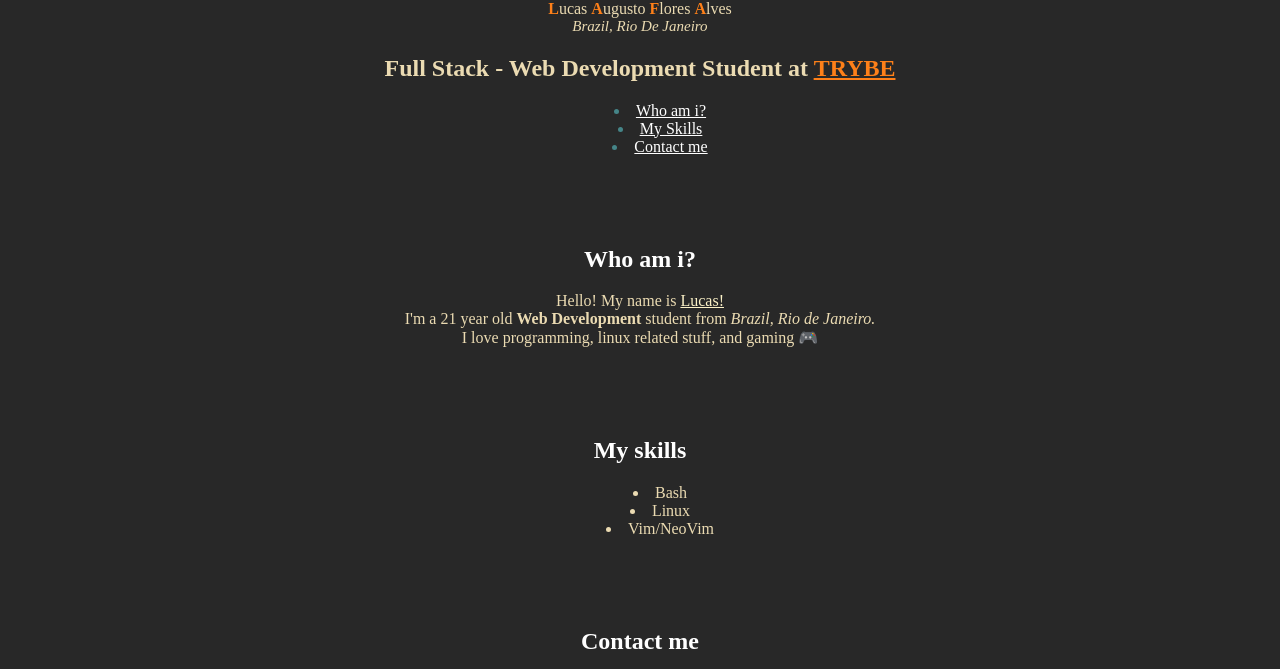
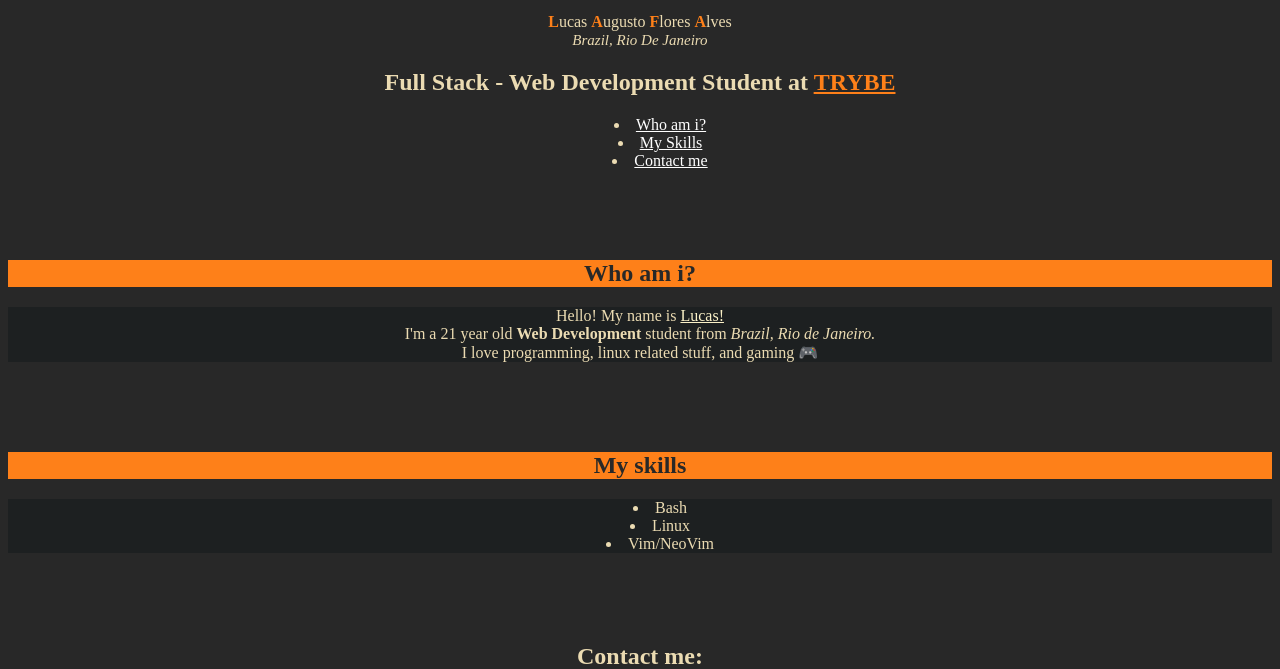
Before and after one commit to LafaDev/lafadev.github.io, a plain HTML site: page index.html in a window 1280 px wide. Shown: the part 384-1053 px from the top of the page. Drawn offline with Linux system fonts and the light colour scheme.

Commit message:
style.css created, style update

```diff
--- a/index.html
+++ b/index.html
@@ -1,61 +1,66 @@
-<!DOCTYPE>
+<!DOCTYPE html>
 <html>
   <head>
     <meta charset="UTF-8">
 	<script type="text/javascript" src="https://livejs.com/live.js"></script>
-    <title>LafaDev Profile</title>
+        <link rel="stylesheet" type="text/css" href="style.css">
+        <title>LafaDev</title>
+        <link rel="icon" type="image/png"
+            href="images/cat-32.png">
+  </head>
 
-  </head>
-<!--
-gruvbox colors
-#98971a #fe8019 #282828 #cc241d
-#fb493 #ebdbb2 #a89984 #fbf1c7
-#689d6a #d65d0e #458588
--->
-  <body style="background-color:#282828;">
+  <body>
     <h1></h1>
     <br>
-    <h2 align=center>
+    <h2>
 	<a href="https://github.com/LafaDev" target="_blank">
-	<img align=center id="lafaphoto" src="images/lafa-photo.png" alt="Lucas Flores' picture" width="258" heigh="258">
+	<img align=center id="lafaphoto"
+            src="images/lafa-photo.png"
+            alt="Lucas Flores' picture"
+            width="258" heigh="258">
 	</a>
 </h2>
+
     <h1 align=center style="color:#fe8019;"> LAFA </h1>
-    	<p align=center style="color:#ebdbb2;">
-		<strong style="color:#fe8019;">L</strong>ucas
-		<strong style="color:#fe8019;">A</strong>ugusto
-		<strong style="color:#fe8019;">F</strong>lores
-		<strong style="color:#fe8019;">A</strong>lves
-      			<br>
+
+    	<p>
+                <span class="fletter">L</span>ucas
+                <span class="fletter">A</span>ugusto
+                <span class="fletter">F</span>lores
+                <span class="fletter">A</span>lves
+      		<br>
       		<em style="font-size:15px;">Brazil, Rio De Janeiro</em>
     	</p>
-    	<h2 align=center style="color:#ebdbb2;"> Full Stack - Web Development Student at <a href= https://www.betrybe.com target="_blank" style="color:#fe8019;">TRYBE </a> </h1>
-		<ul style="color:#458588;list-style-position:inside;text-align:center;">
-			<li> <a style="color:white;" href="#whoami">Who am i?</a></li>
-			<li> <a style="color:white;" href="#myskills">My Skills</a></li>
-			<li> <a style="color:white;" href="#contactme">Contact me</a></li>
+
+    	<h2> Full Stack - Web Development Student at <a href= https://www.betrybe.com target="_blank" style="color:#fe8019;">TRYBE </a> </h1>
+
+		<ul class="summary">
+			<li> <a href="#whoami">Who am i?</a></li>
+			<li> <a href="#myskills">My Skills</a></li>
+			<li> <a href="#contactme">Contact me</a></li>
 		</ul>
-	<br>
-	<br>
-	<br>
-	<h2 align=center style="color:white;" id="whoami">Who am i?</h2>
-          <p align=center style="color:#ebdbb2">Hello! My name is <a style="color:#fbf1c7" href="#lafaphoto">Lucas!</a><br>
+
+	<br> <br> <br>
+
+	<h2 id="whoami">Who am i?</h2>
+
+          <p class="block">Hello! My name is <a style="color:#fbf1c7" href="#lafaphoto">Lucas!</a><br>
 	     I'm a 21 year old <strong>Web Development</strong> student from <em>Brazil, Rio de Janeiro.</em> <br>
 	     I love programming, linux related stuff, and gaming 🎮
           </p>
-	<br>
-	<br>
-	<br>
-	<h2 align=center style="color:white;" id="myskills">My skills</h2>
-          <ul style="color:#ebdbb2;list-style-position:inside;text-align:center;">
+
+	<br> <br> <br>
+
+	<h2 id="myskills">My skills</h2>
+          <ul id="listskill" class="summary">
             <li>Bash</li>
             <li>Linux</li>
             <li>Vim/NeoVim</li>
           </ul>
-	<br>
-	<br>
-	<br>
-	<h2 align=center id="contactme" style="color:white;">Contact me</h2>
+
+	<br> <br> <br>
+
+	<h2 id="contactme">Contact me:</h2>
         <p align=center>
         <a href="https://www.linkedin.com/in/lafa/" target="_blank"><img src="https://img.shields.io/badge/LinkedIn-0077B5?style=for-the-badge&logo=linkedin&logoColor=white""></a>
 	<a href="https://github.com/LafaDev/" target="_blank"><img src="https://img.shields.io/badge/GitHub-100000?style=for-the-badge&logo=github&logoColor=white"><a/>
--- /dev/null
+++ b/style.css
@@ -0,0 +1,51 @@
+/*
+gruvbox colors
+#98971a #fe8019 #282828 #cc241d
+#fb493 #ebdbb2 #a89984 #fbf1c7
+#689d6a #d65d0e #458588
+*/
+
+  body{
+   background-color: #282828;
+  }
+  .fletter{
+    color: #fe8019;
+    font-weight: bold;
+  }
+  .summary{
+    color: #ebdbb2;
+    list-style-position: inside;
+    text-align: center;
+  }
+  #listskill{
+    background-color: #1d2021;
+  }
+  a{
+    color: white;
+    text-align: center;
+  }
+  #whoami{
+    background-color: #fe8019;
+    color: #282828;
+    text-align: center;
+  }
+  #myskills{
+    background-color: #fe8019;
+    text-align: center;
+    color: #282828;
+  }
+  h2{
+    text-align: center;
+    color: #ebdbb2;
+  }
+  p{
+    color: #ebdbb2;
+    text-align: center;
+  }
+  .block{
+    background-color: #1d2021;
+  }
+  #contactme{
+    text-align: center;
+    color: #ebdbb2;
+  }
```
Also changed, not shown: images/cat-32.png (added), images/favicon.ico (added).
